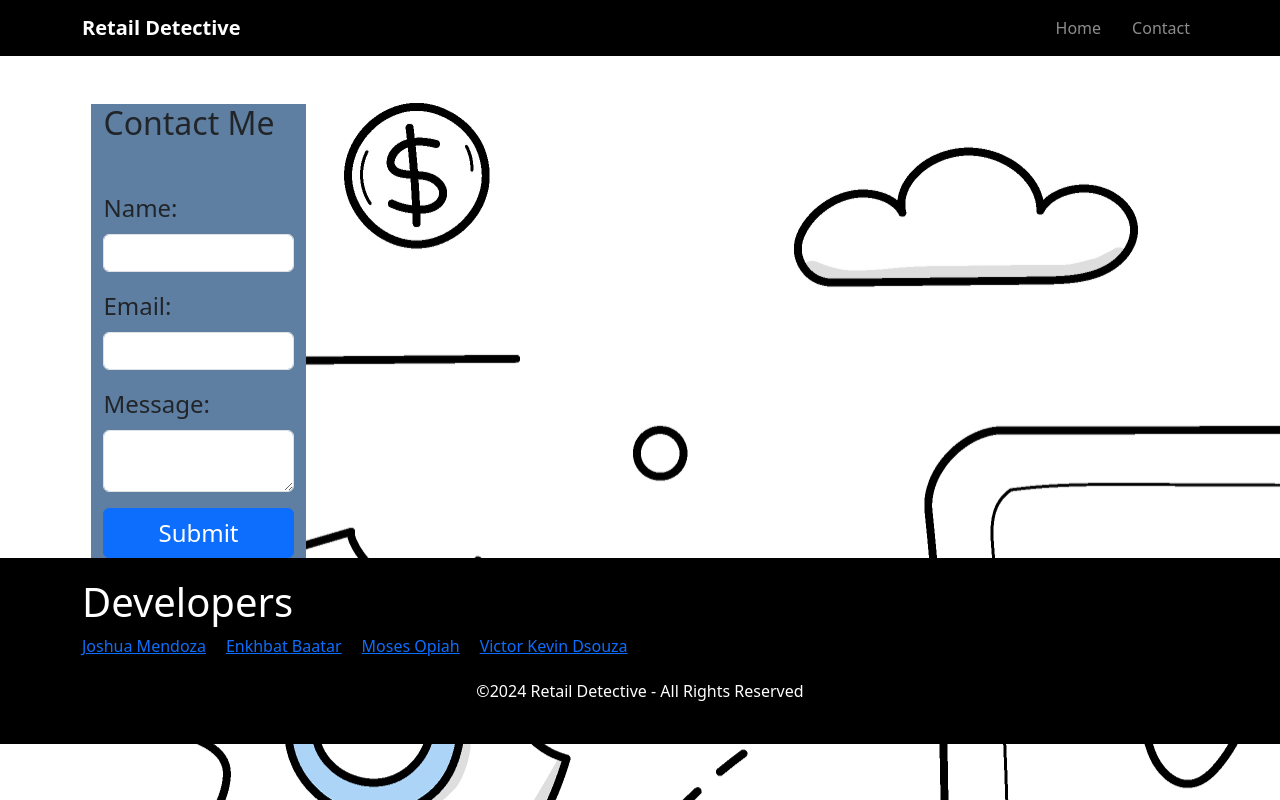
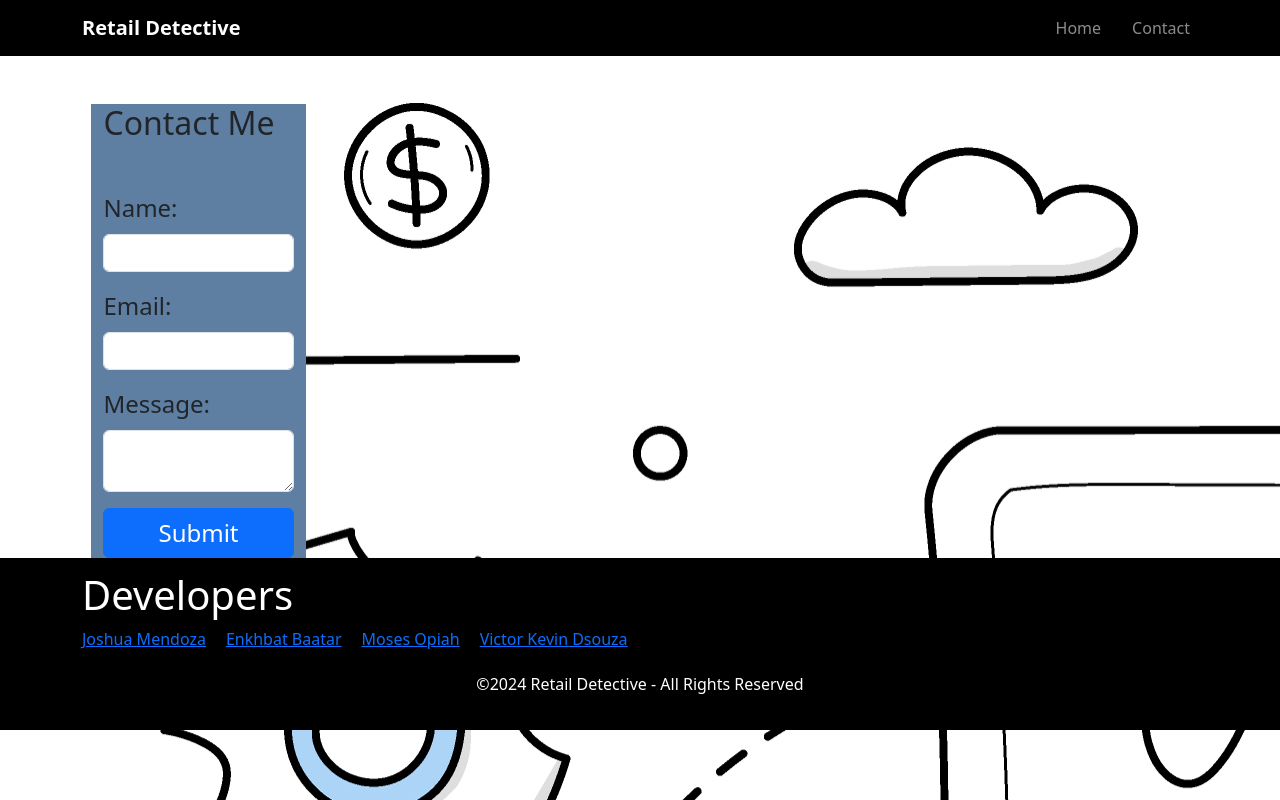
Before and after one commit to josh484/eCommerce-ranker, a React (Vite) app: page /contact in a window 1280 px wide. Built offline with nearby package versions, Linux system fonts and the light colour scheme.

Commit message:
changed the footer size

```diff
--- a/src/components/Footer.css
+++ b/src/components/Footer.css
@@ -1,7 +1,7 @@
 .main-footer {
     background-color: black;
     color: white;
-    padding: 20px;
+    padding: 13px;
 }
 
 .container {
```
